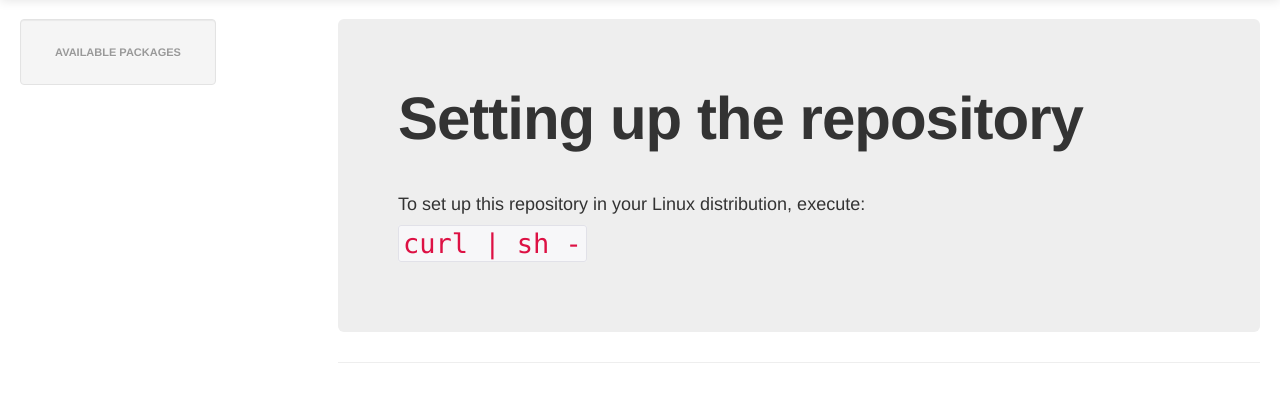
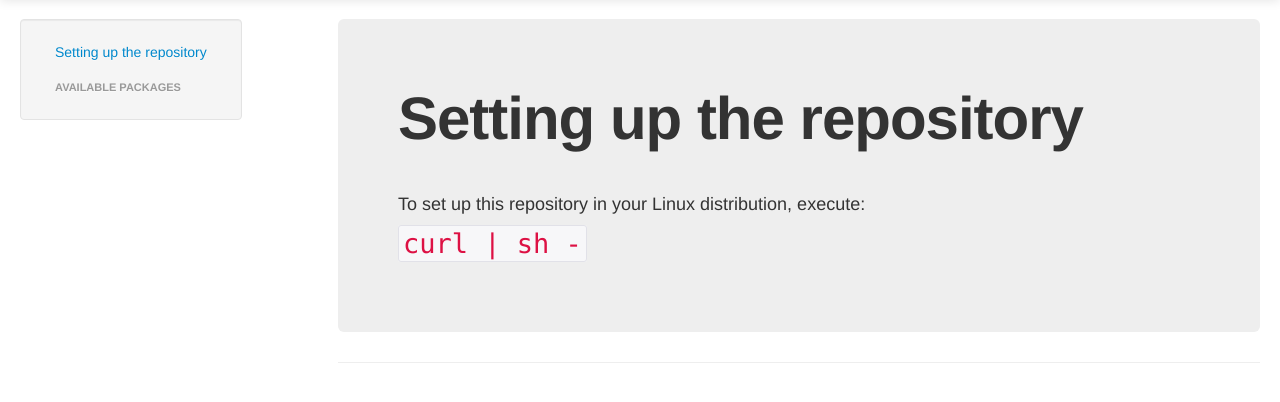
Before and after one commit to Infinidat/infi.app_repo, a Python web app: template src/infi/app_repo/webserver/templates/home.mako in a window 1280 px wide. Shown: the part 41-443 px from the top of the page. Run offline with Mako, Linux system fonts and the light colour scheme; the template is opened without the code that fills it, so the values that code supplies are empty.

Commit message:
TRIVIAL show the setting up in the navigation bar

```diff
--- a/src/infi/app_repo/webserver/templates/home.mako
+++ b/src/infi/app_repo/webserver/templates/home.mako
@@ -55,6 +55,9 @@
         <div class="span3">
           <div class="well sidebar-nav affix">
             <ul class="nav nav-list">
+              <li class="">
+                <a href="#hero">Setting up the repository</a>
+              </li>
               <li class="nav-header">
                 Available packages
               </li>
@@ -69,7 +72,7 @@
             </ul>
           </div>
         </div>
-        <div class="span9">
+        <div class="span9" id="hero">
           <div class="hero-unit">
             <div>
               <h1>
```
